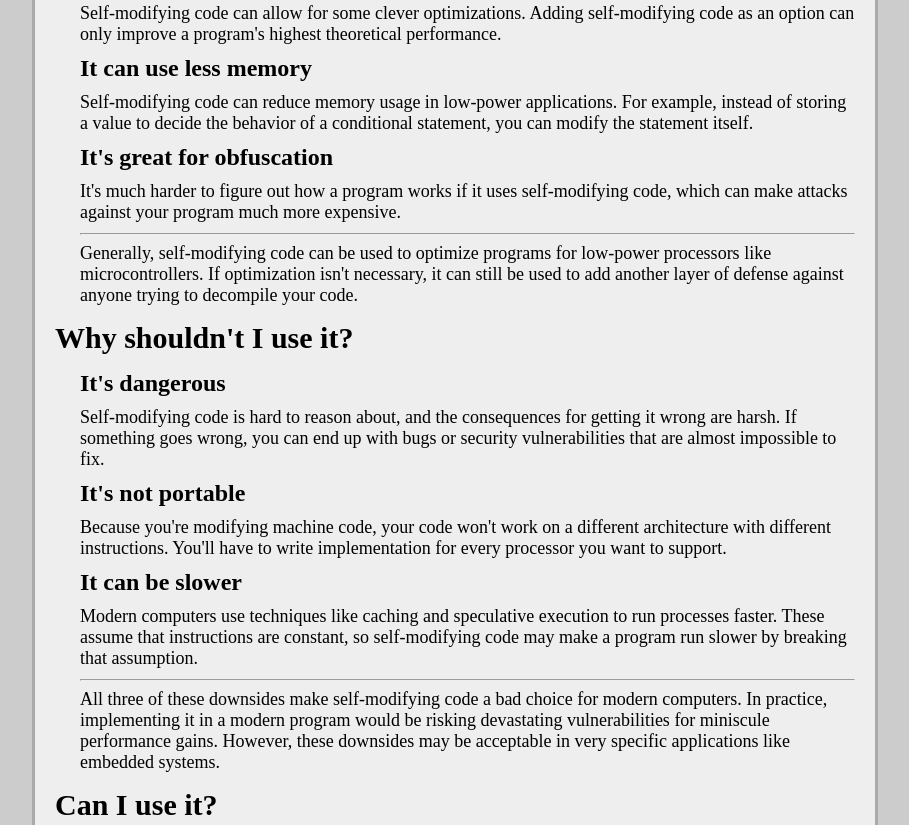
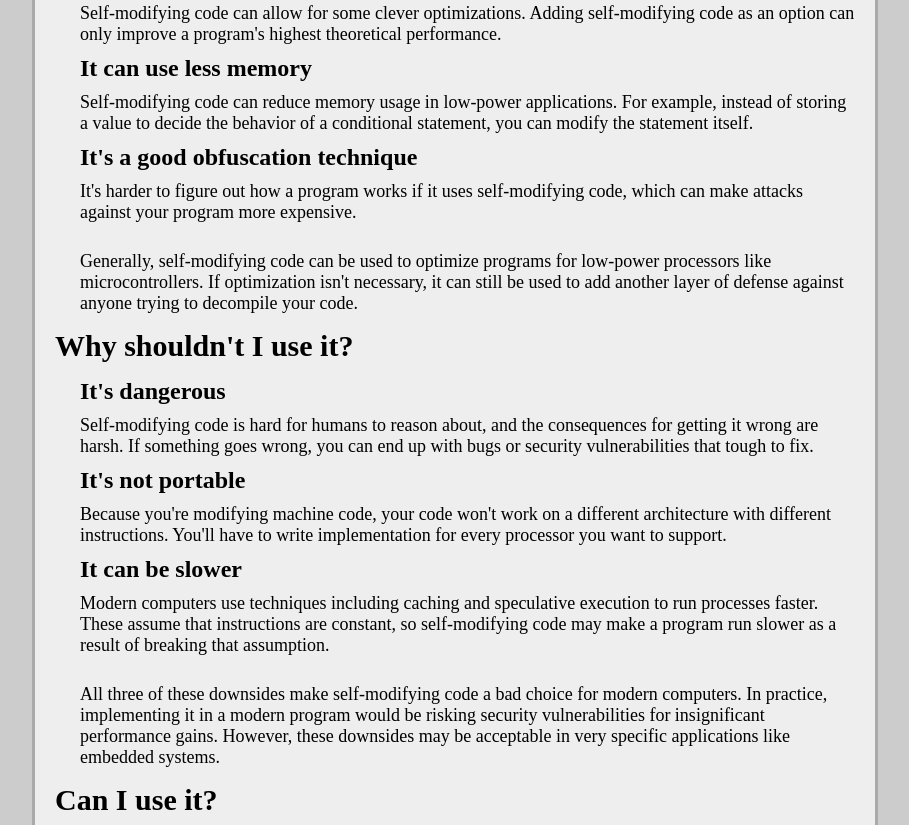
Before and after one commit to gpochman111/technical_description, a plain HTML site: page index.html in a window 1280 px wide. Shown: the part 922-1747 px from the top of the page, without its empty margins (185-1094 px from the left). Drawn offline with Linux system fonts and the light colour scheme.

Commit message:
Add files via upload

```diff
--- a/index.html
+++ b/index.html
@@ -116,22 +116,22 @@
             <p>Self-modifying code can allow for some clever optimizations. Adding self-modifying code as an option can only improve a program's highest theoretical performance.</p>
             <h3>It can use less memory</h3>
             <p>Self-modifying code can reduce memory usage in low-power applications. For example, instead of storing a value to decide the behavior of a conditional statement, you can modify the statement itself.</p>
-            <h3>It's great for obfuscation</h3>
-            <p>It's much harder to figure out how a program works if it uses self-modifying code, which can make attacks against your program much more expensive.</p>
-            <hr>
+            <h3>It's a good obfuscation technique</h3>
+            <p>It's harder to figure out how a program works if it uses self-modifying code, which can make attacks against your program more expensive.</p>
+            <br>
             <p>Generally, self-modifying code can be used to optimize programs for low-power processors like microcontrollers. If optimization isn't necessary, it can still be used to add another layer of defense against anyone trying to decompile your code.</p>
 
             <h2>
                 Why shouldn't I use it?
             </h2>
             <h3>It's dangerous</h3>
-            <p>Self-modifying code is hard to reason about, and the consequences for getting it wrong are harsh. If something goes wrong, you can end up with bugs or security vulnerabilities that are almost impossible to fix.</p>
+            <p>Self-modifying code is hard for humans to reason about, and the consequences for getting it wrong are harsh. If something goes wrong, you can end up with bugs or security vulnerabilities that tough to fix.</p>
             <h3>It's not portable</h3>
             <p>Because you're modifying machine code, your code won't work on a different architecture with different instructions. You'll have to write implementation for every processor you want to support.</p>
             <h3>It can be slower</h3>
-            <p>Modern computers use techniques like caching and speculative execution to run processes faster. These assume that instructions are constant, so self-modifying code may make a program run slower by breaking that assumption.</p>
-            <hr>
-            <p>All three of these downsides make self-modifying code a bad choice for modern computers. In practice, implementing it in a modern program would be risking devastating vulnerabilities for miniscule performance gains. However, these downsides may be acceptable in very specific applications like embedded systems.</p>
+            <p>Modern computers use techniques including caching and speculative execution to run processes faster. These assume that instructions are constant, so self-modifying code may make a program run slower as a result of breaking that assumption.</p>
+            <br>
+            <p>All three of these downsides make self-modifying code a bad choice for modern computers. In practice, implementing it in a modern program would be risking security vulnerabilities for insignificant performance gains. However, these downsides may be acceptable in very specific applications like embedded systems.</p>
 
             <h2>
                 Can I use it?
@@ -142,7 +142,7 @@
                 Who's using it?
             </h2>
             <p>
-                In the modern era, the greatest benefit of self-modifying code is obfuscation. In practice, it's mostly used to hide the purpose of a program from the end user, and you'd be correct for thinking that sounds malicious. Because antivirus programs often work by comparing programs to a database of known malware, self-modifying malware can avoid detection by constantly changing its own code to be semantically different but functionally the same. Self-modifying code is used legitimately in niche cases, but you should be careful to evaluate if it's worth the problems it risks.
+                In the modern era, the greatest benefit of self-modifying code is obfuscation. In practice, it's mostly used to hide the purpose of a program from the end user, often for malicious purposes. Because antivirus programs often work by comparing programs to a database of known malware, self-modifying malware can avoid detection by constantly changing its own code to be semantically different but functionally the same. Self-modifying code is used legitimately in niche cases, but you should be careful to evaluate if it's worth the problems it risks.
             </p>
         </div>
     </body>
```
